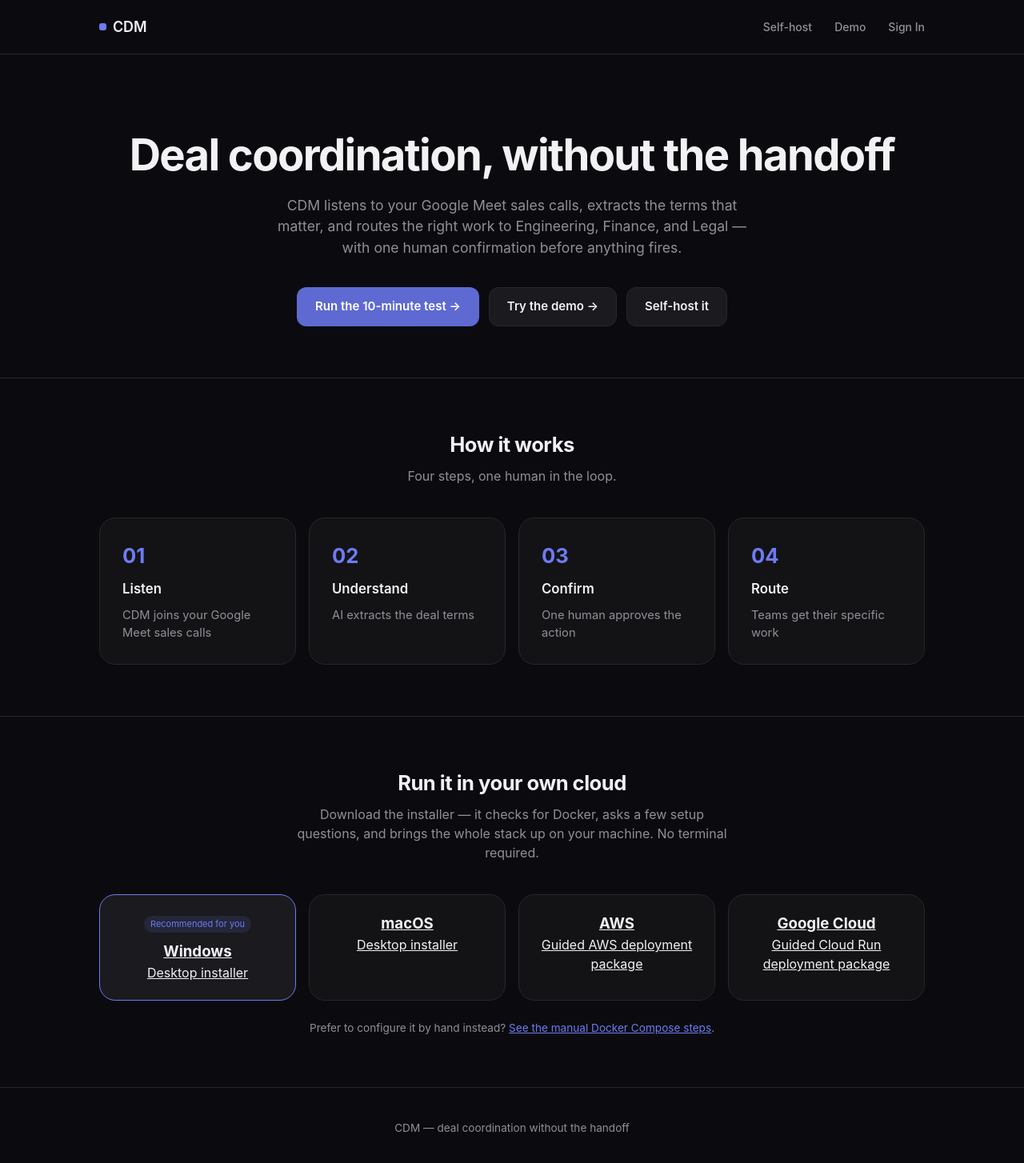
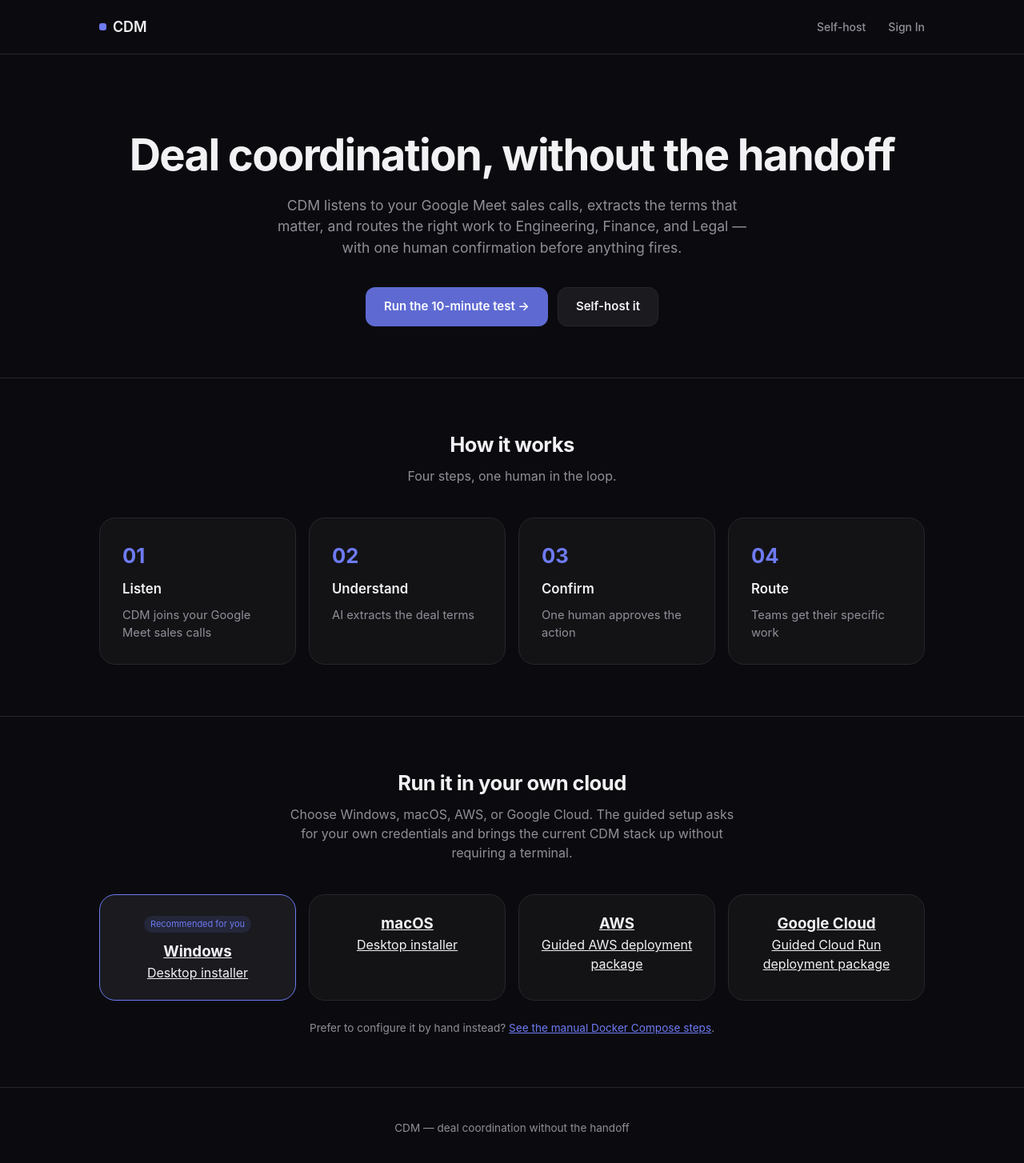
Before and after one commit to lalith0192837465-create/cdmai, a Next.js app: page / in a window 1280 px wide. Shown: the top 1454 px of the page at 80% size. Built offline with nearby package versions, Linux system fonts and the light colour scheme.

Commit message:
Remove old sample demo from customer homepage

```diff
--- a/app/page.tsx
+++ b/app/page.tsx
@@ -12,7 +12,6 @@ export default async function Home() {
           </div>
           <div className="navlinks">
             <a href="#byoc">Self-host</a>
-            <Link href="/demo">Demo</Link>
             <Link href="/auth/signin">Sign In</Link>
           </div>
         </div>
@@ -28,9 +27,6 @@ export default async function Home() {
           <div className="cta-row">
             <Link href="/test-call" className="btn btn-primary">
               Run the 10-minute test →
-            </Link>
-            <Link href="/demo" className="btn btn-ghost">
-              Try the demo →
             </Link>
             <a href="#byoc" className="btn btn-ghost">
               Self-host it
@@ -64,8 +60,7 @@ export default async function Home() {
         <div className="wrap">
           <h2>Run it in your own cloud</h2>
           <p className="lede">
-            Download the installer — it checks for Docker, asks a few setup questions, and brings the
-            whole stack up on your machine. No terminal required.
+            Choose Windows, macOS, AWS, or Google Cloud. The guided setup asks for your own credentials and brings the current CDM stack up without requiring a terminal.
           </p>
           <DownloadButtons />
           <p style={{ textAlign: "center", color: "var(--muted)", fontSize: "0.85rem", marginTop: "24px" }}>
```
